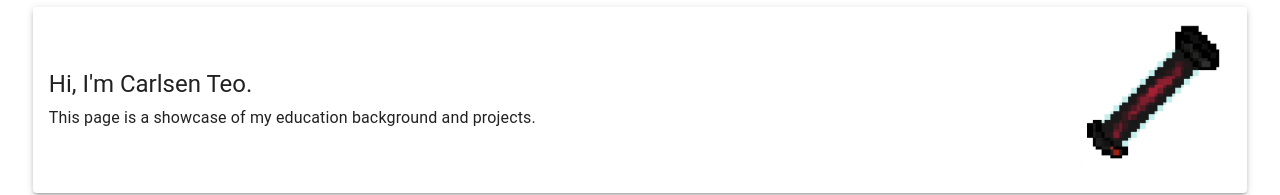
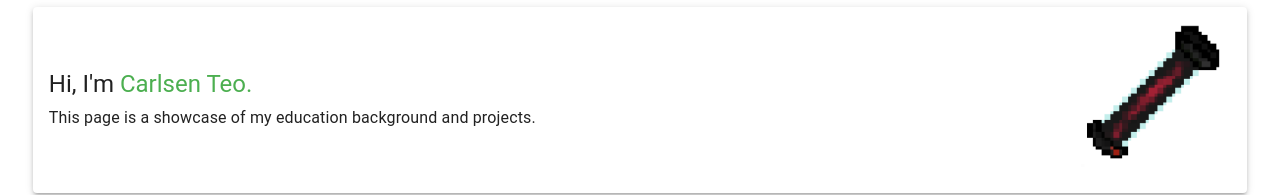
Before and after one commit to Wind1337/mywebsite, a React (Create React App) app: page /about in a window 1280 px wide. Shown: the part 179-374 px from the top of the page. Built offline with nearby package versions, Linux system fonts and the light colour scheme.

Commit message:
About: Stylize name

```diff
--- a/src/App.js
+++ b/src/App.js
@@ -31,6 +31,9 @@ function App() {
                 secondary: {
                   main: '#f50057',
                 },
+                text: {
+                  secondary: '#ffc107',
+                },
               }
             : {
                 // palette values for light mode
@@ -39,6 +42,9 @@ function App() {
                 },
                 secondary: {
                   main: '#f50057',
+                },
+                text: {
+                  secondary: '#4caf50',
                 },
               }),
         },
--- a/src/components/About.js
+++ b/src/components/About.js
@@ -56,7 +56,7 @@ function About() {
         >
           <Box>
             <Typography variant="h3" gutterBottom>
-              Hi, I'm Carlsen Teo.
+              Hi, I'm <span style={{ color: theme.palette.text.secondary }}>Carlsen Teo.</span>
             </Typography>
             <Typography variant="body1">
               This page is a showcase of my education background and projects.
```
